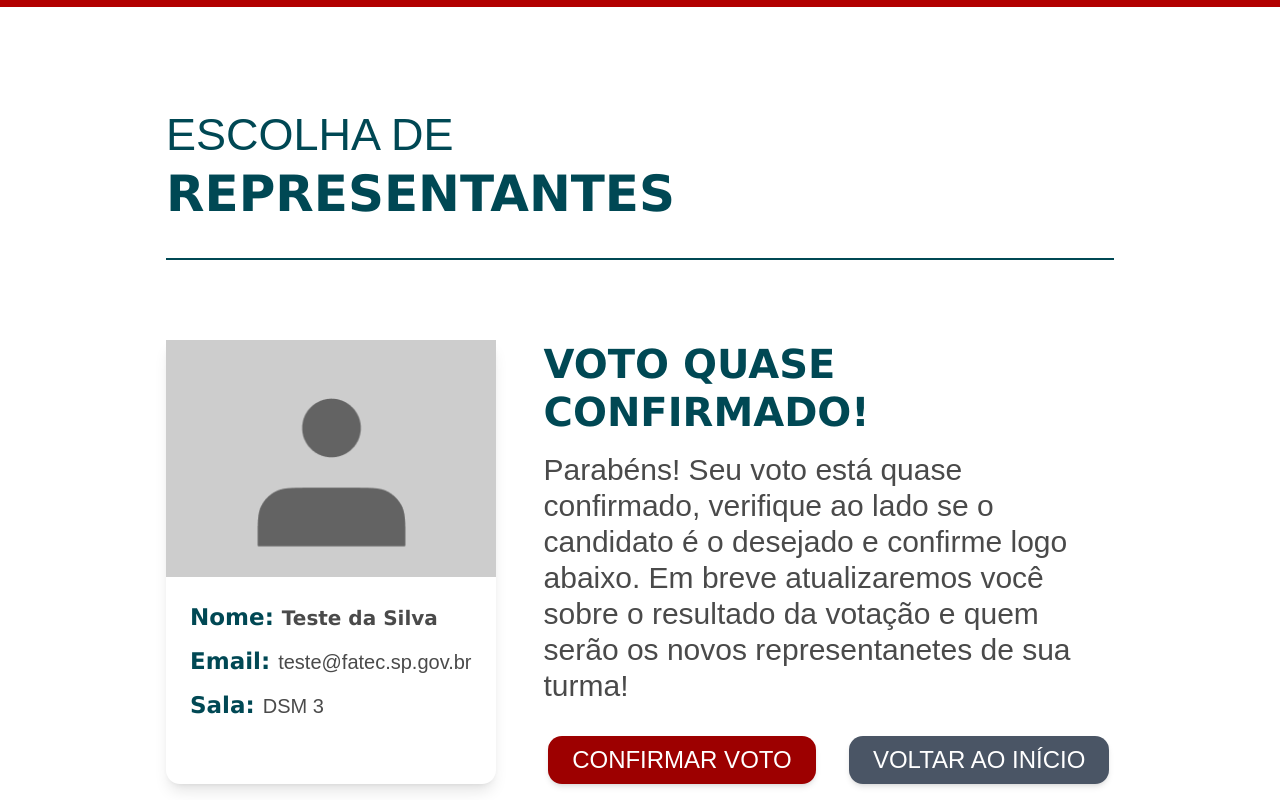
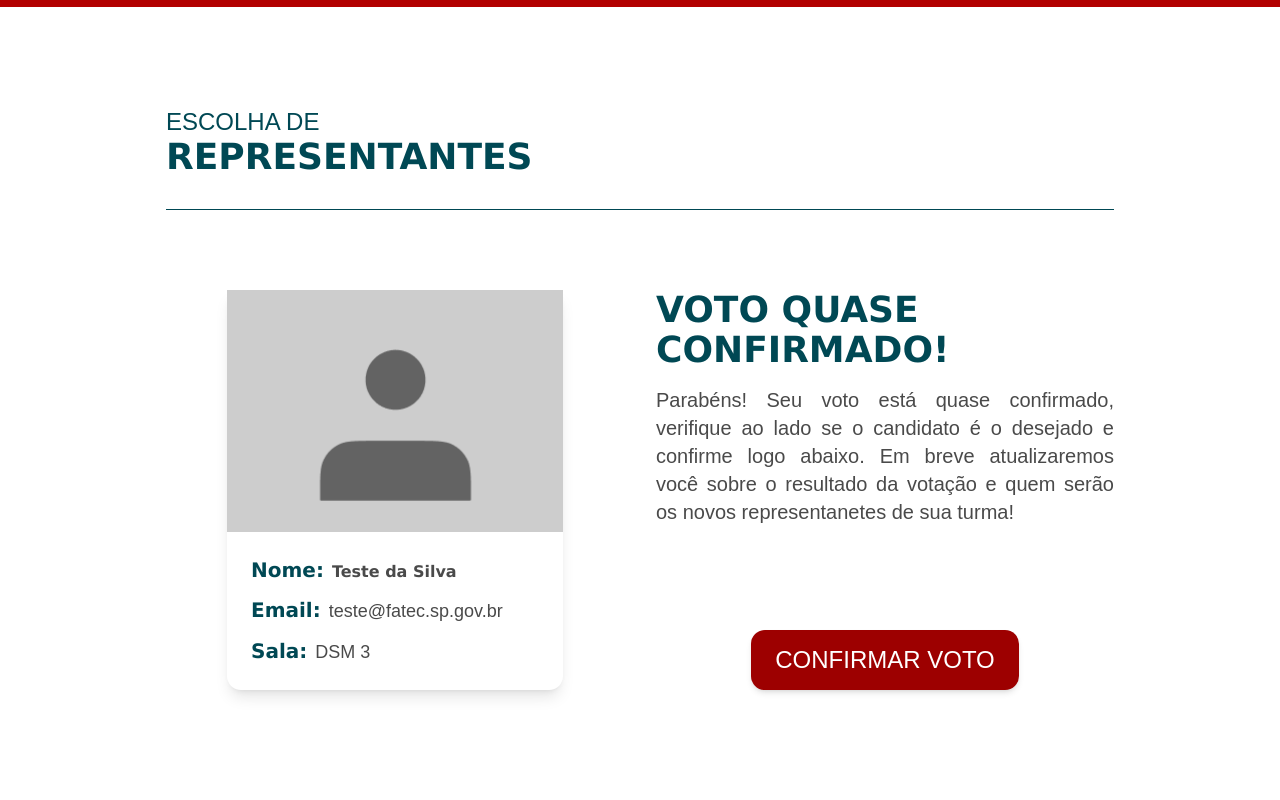
Before and after one commit to laboratorio-de-praticas/votacao-fe, a Next.js app: page /votacao/interna/confirmacao in a window 1280 px wide. Shown: the part 200-1000 px from the top of the page. Built offline with nearby package versions, Linux system fonts and the light colour scheme; a web font is replaced by a local one.

Commit message:
feat: aprimoramento do layout da página de confirmação com ajustes de responsividade e estilo

```diff
--- a/src/app/votacao/interna/confirmacao/page.js
+++ b/src/app/votacao/interna/confirmacao/page.js
@@ -6,17 +6,18 @@ import ConfirmModal from "@/components/confirmModal";
 
 const Header = ({ children }) => (
   <header className="mb-4 md:mb-6 lg:mb-8">
-    <h1 className="text-[#004854] text-xl md:text-3xl lg:text-[45px] leading-tight">
-      ESCOLHA DE <span className="font-bold lg:text-[50px] block">REPRESENTANTES</span>
+    <h1 className="text-[#004854] text-base md:text-xl lg:text-2xl leading-tight">
+      ESCOLHA DE{" "}
+      <span className="font-bold text-2xl md:text-3xl lg:text-4xl block">REPRESENTANTES</span>
     </h1>
-    <hr className="border-t-2 border-[#004854] my-3 md:my-6 lg:my-8" />
+    <hr className="border-[0.5] border-[#004854] mt-4.5 mb-9 md:my-6 lg:my-8" />
     {children}
   </header>
 );
 
 const CandidateInfoRow = ({ label, value, className = "" }) => (
-  <p className={`text-[#1A6C7C] md:text-[#4A4A4A] ${className}`}>
-    <span className="text-[#004854] hidden md:inline font-bold text-[23px] mr-2">
+  <p className={`text-[#1A6C7C] text-[10px] md:text-base lg:text-lg md:text-[#4A4A4A] ${className}`}>
+    <span className="text-[#004854] hidden md:inline font-bold md:text-lg lg:text-xl mr-2">
       {label}:
     </span>
     {value}
@@ -29,7 +30,7 @@ const CandidateCard = ({ image, mobileImage, name, email, room }) => (
       {/* Mobile Image */}
       <div className="md:hidden w-full h-full">
         <Image
-          src={mobileImage || '/placeholder_mobile.png'}
+          src={mobileImage || "/placeholder_mobile.png"}
           alt={`Foto do candidato ${name}`}
           fill
           className="object-cover rounded-t-[14px]"
@@ -54,17 +55,15 @@ const CandidateCard = ({ image, mobileImage, name, email, room }) => (
       <CandidateInfoRow
         label="Nome"
         value={name}
-        className="font-bold md:font-base text-[15px] md:text-xl"
+        className="font-bold text-base!"
       />
       <CandidateInfoRow
         label="Email"
         value={email}
-        className="text-[12px] md:text-xl"
       />
       <CandidateInfoRow
         label="Sala"
         value={room}
-        className="text-[12px] md:text-xl"
       />
     </div>
   </article>
@@ -82,7 +81,7 @@ const ActionButton = ({ children, onClick, className = "" }) => (
 );
 
 const ConfirmationPage = () => {
-  const modalRef = useRef()
+  const modalRef = useRef();
 
   const handleConfirm = () => {
     modalRef.current.openModal();
@@ -93,13 +92,13 @@ const ConfirmationPage = () => {
   return (
     <main className="px-4 py-6 md:px-8 md:py-12 lg:px-[166px] lg:py-[100px] max-w-[1800px] mx-auto">
       <Header>
-        {/* Mobile Layout */}
-        <div className="md:hidden flex flex-col items-center">
-          <div className="w-full">
-            <h2 className="text-[#004854] font-bold text-xl mb-3">
+        <div className="grid grid-cols-1 md:grid-cols-2 md:grid-rows-[auto_auto] md:gap-8 md:pt-12">
+          {/* Texto */}
+          <div className="order-1 md:order-2 md:col-start-2 md:row-start-1">
+            <h2 className="text-[#004854] font-bold text-base md:text-3xl lg:text-4xl mb-2 md:mb-4">
               VOTO QUASE CONFIRMADO!
             </h2>
-            <p className="text-[#4A4A4A] text-sm mb-4 text-justify">
+            <p className="text-[#4A4A4A] text-base md:text-lg lg:text-xl mb-12 text-justify">
               Parabéns! Seu voto está quase confirmado, verifique ao lado se o
               candidato é o desejado e confirme logo abaixo. Em breve
               atualizaremos você sobre o resultado da votação e quem serão os
@@ -107,27 +106,10 @@ const ConfirmationPage = () => {
             </p>
           </div>
 
-          <CandidateCard
-            mobileImage="/placeholder_mobile.png"
-            image="/placeholder_desktop.png"
-            name="Teste da Silva"
-            email="teste@fatec.sp.gov.br"
-            room="DSM 3"
-          />
-
-          <div className="mt-6 w-full">
-            <div className="flex flex-col gap-4">
-              <ActionButton onClick={handleConfirm}>
-                CONFIRMAR VOTO
-              </ActionButton>
-            </div>
-          </div>
-        </div>
-
-        {/* Desktop Layout */}
-        <div className="hidden md:grid md:grid-cols-[1fr_3fr] md:pt-12 md:gap-8 lg:gap-12">
-          <div className="flex justify-center">
+          {/* CandidateCard */}
+          <div className="order-2 md:order-1 md:col-start-1 md:row-span-2 flex justify-center">
             <CandidateCard
+              mobileImage="/placeholder_mobile.png"
               image="/placeholder_desktop.png"
               name="Teste da Silva"
               email="teste@fatec.sp.gov.br"
@@ -135,29 +117,9 @@ const ConfirmationPage = () => {
             />
           </div>
 
-          <div className="flex flex-col justify-around">
-            <h2 className="text-[#004854] font-bold text-3xl lg:text-[40px] mb-4">
-              VOTO QUASE CONFIRMADO!
-            </h2>
-
-            <p className="text-[#4A4A4A] text-xl lg:text-3xl mb-8">
-              Parabéns! Seu voto está quase confirmado, verifique ao lado se o
-              candidato é o desejado e confirme logo abaixo. Em breve
-              atualizaremos você sobre o resultado da votação e quem serão os
-              novos representanetes de sua turma!
-            </p>
-
-            <div className="flex justify-around gap-6">
-              <ActionButton onClick={handleConfirm}>
-                CONFIRMAR VOTO
-              </ActionButton>
-              <ActionButton
-                onClick={handleReturn}
-                className="bg-gray-600 hover:bg-gray-700"
-              >
-                VOLTAR AO INÍCIO
-              </ActionButton>
-            </div>
+          {/* Botões */}
+          <div className="order-3 mt-3 md:order-2 md:col-start-2 md:row-start-2 flex justify-around gap-6">
+            <ActionButton onClick={handleConfirm}>CONFIRMAR VOTO</ActionButton>
           </div>
         </div>
       </Header>
```
